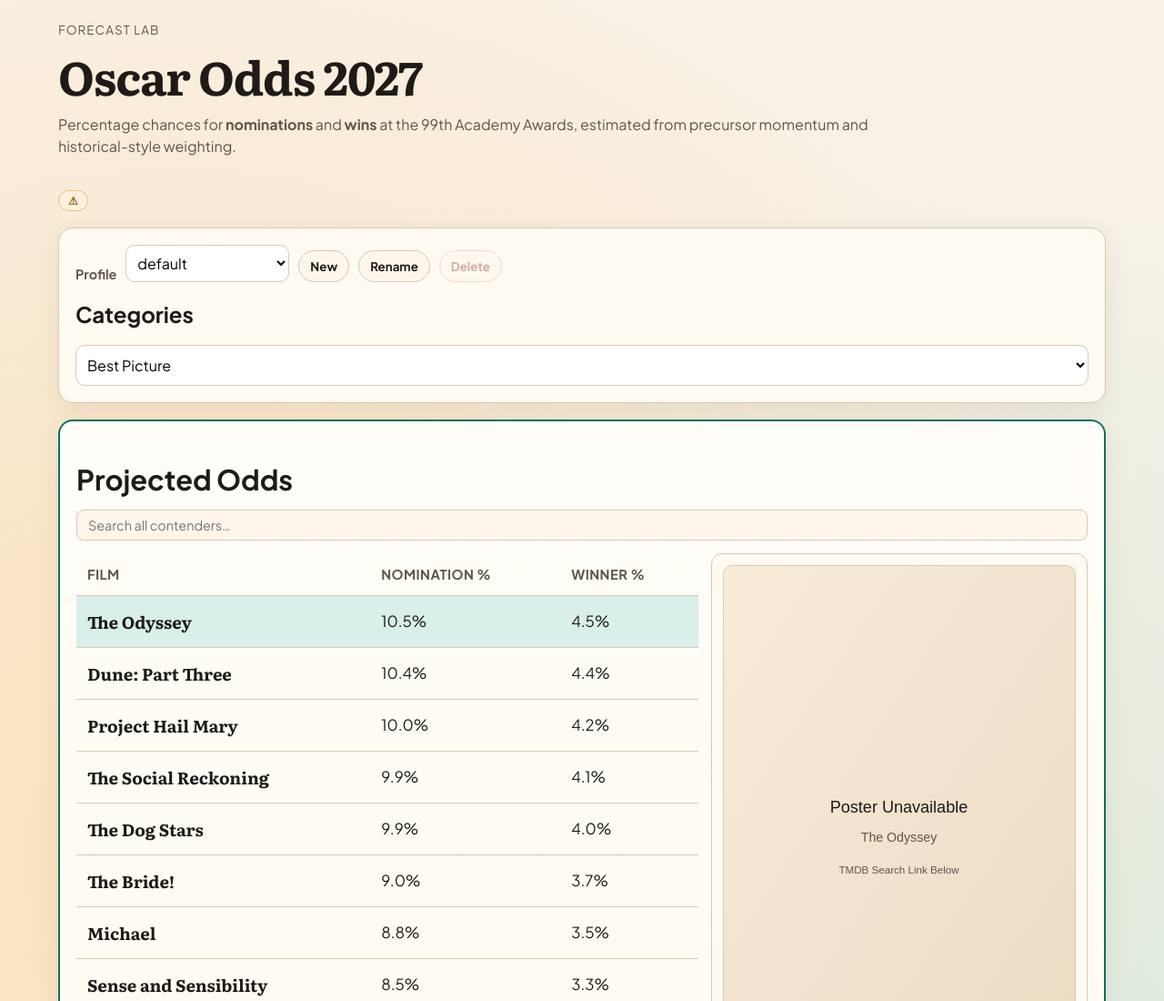
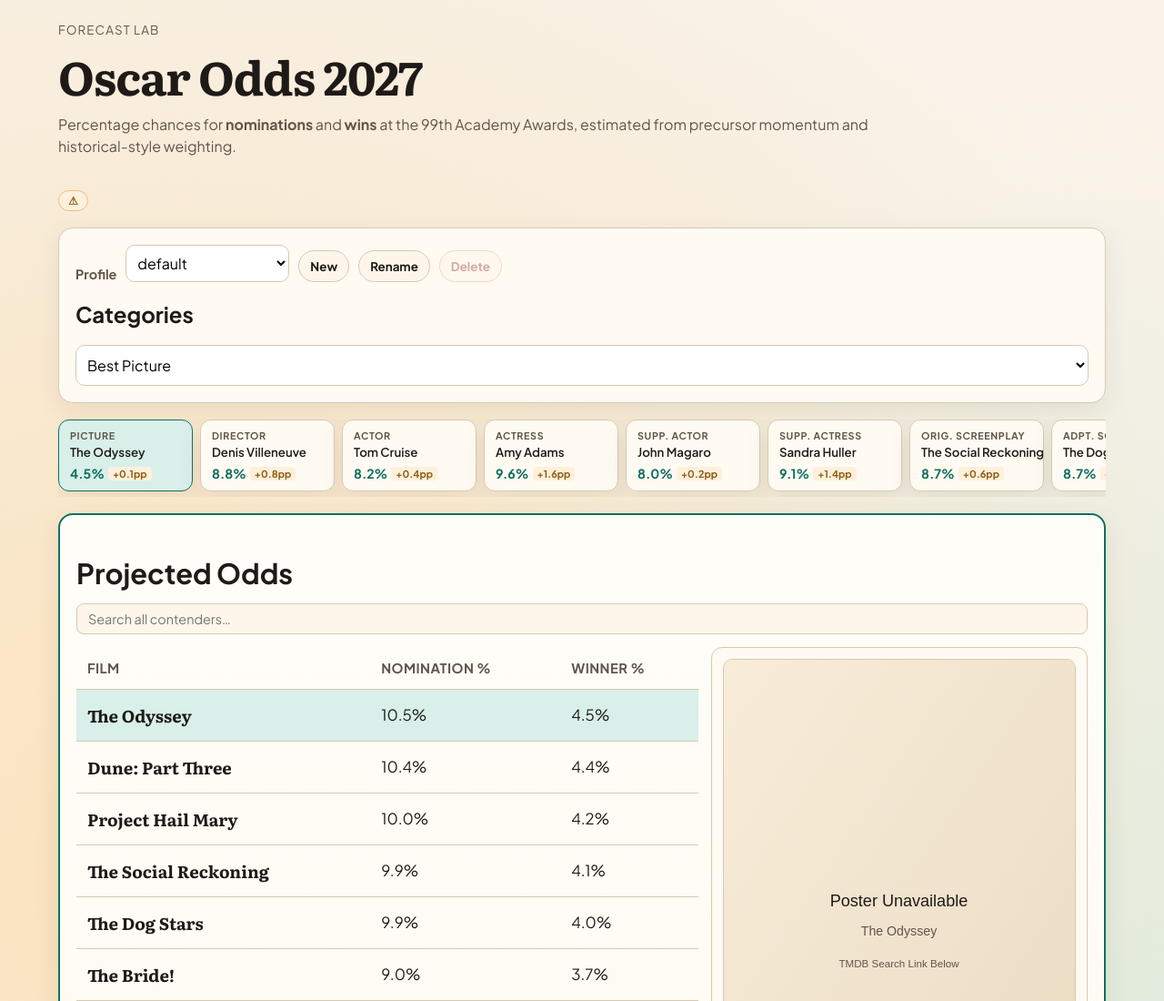
Before and after one commit to ramankahlon/oscar-odds, a website with bundled scripts: page index.html in a window 1280 px wide. Shown: the top 1100 px of the page at 91% size. Built offline with nearby package versions, Linux system fonts and the light colour scheme; files whose address does not match are found by name.

Commit message:
Implement category summary bar

```diff
--- a/app.js
+++ b/app.js
@@ -396,6 +396,33 @@ const overdueNarrativeBoost = {
   }
 };
 
+const CATEGORY_SHORT_NAMES = {
+  "picture": "Picture",
+  "director": "Director",
+  "actor": "Actor",
+  "actress": "Actress",
+  "supporting-actor": "Supp. Actor",
+  "supporting-actress": "Supp. Actress",
+  "original-screenplay": "Orig. Screenplay",
+  "adapted-screenplay": "Adpt. Screenplay",
+  "animated-feature": "Animated",
+  "international-feature": "Intl. Feature",
+  "documentary-feature": "Doc. Feature",
+  "documentary-short": "Doc. Short",
+  "live-action-short": "Live Action Short",
+  "animated-short": "Animated Short",
+  "original-score": "Score",
+  "original-song": "Song",
+  "sound": "Sound",
+  "production-design": "Prod. Design",
+  "cinematography": "Cinematography",
+  "makeup-hairstyling": "Makeup",
+  "costume-design": "Costume",
+  "film-editing": "Film Editing",
+  "visual-effects": "VFX",
+  "casting": "Casting"
+};
+
 const STORAGE_KEY = "oscarOddsForecastState.v11";
 const API_PROFILE_LIST_URL = "/api/profiles";
 const API_FORECAST_BASE_URL = "/api/forecast";
@@ -425,6 +452,7 @@ const trendHistory = {
 };
 
 const categoryTabs = document.querySelector("#categoryTabs");
+const categorySummaryBar = document.querySelector("#categorySummaryBar");
 const categoryTitle = document.querySelector("#categoryTitle");
 const candidateCards = document.querySelector("#candidateCards");
 const resultsBody = document.querySelector("#resultsBody");
@@ -1963,6 +1991,67 @@ function bindTrendControls() {
   });
 }
 
+function renderSummaryBar() {
+  if (!categorySummaryBar) return;
+  categorySummaryBar.innerHTML = "";
+
+  categories.forEach((category) => {
+    const projections = buildProjections(category);
+    const top = projections[0];
+    const second = projections[1];
+    if (!top) return;
+
+    const gap = second ? top.winner - second.winner : null;
+    const shortName = CATEGORY_SHORT_NAMES[category.id] || category.name;
+    const isActive = category.id === state.categoryId;
+    const displayName = top.rawTitle;
+
+    let gapClass = "gap-moderate";
+    if (gap !== null) {
+      if (gap < 5) gapClass = "gap-tight";
+      else if (gap >= 15) gapClass = "gap-clear";
+    }
+
+    const card = document.createElement("button");
+    card.type = "button";
+    card.className = `summary-card${isActive ? " active" : ""}`;
+    card.setAttribute(
+      "aria-label",
+      `${category.name}: ${displayName}, ${top.winner.toFixed(1)}% winner odds${gap !== null ? `, +${gap.toFixed(1)}pp lead` : ""}`
+    );
+    card.setAttribute("aria-pressed", isActive ? "true" : "false");
+
+    card.innerHTML = `
+      <span class="summary-card-category">${shortName}</span>
+      <span class="summary-card-title">${displayName}</span>
+      <span class="summary-card-footer">
+        <span class="summary-card-odds">${top.winner.toFixed(1)}%</span>
+        ${gap !== null ? `<span class="summary-card-gap ${gapClass}">+${gap.toFixed(1)}pp</span>` : ""}
+      </span>
+    `;
+
+    card.addEventListener("click", () => {
+      if (searchQuery) {
+        searchQuery = "";
+        if (contenderSearch) contenderSearch.value = "";
+        if (contenderSearchClear) contenderSearchClear.hidden = true;
+      }
+      state.categoryId = category.id;
+      saveState();
+      render();
+    });
+
+    categorySummaryBar.appendChild(card);
+  });
+
+  // Scroll the active card into view within the bar
+  const activeCard = categorySummaryBar.querySelector(".summary-card.active");
+  if (activeCard) {
+    const bar = categorySummaryBar;
+    bar.scrollLeft = activeCard.offsetLeft - bar.clientWidth / 2 + activeCard.offsetWidth / 2;
+  }
+}
+
 function render() {
   setPanelsBusy(isBootstrapping);
   const activeCategory = getActiveCategory();
@@ -1970,6 +2059,7 @@ function render() {
   const capturedTrend = captureTrendSnapshot(activeCategory, projections);
   if (trendWindowSelect) trendWindowSelect.value = String(state.trendWindow);
   renderTabs();
+  renderSummaryBar();
   renderCandidates(activeCategory, projections);
   renderResults(activeCategory, projections);
   if (capturedTrend) saveState();
--- a/index.html
+++ b/index.html
@@ -37,6 +37,10 @@
           <h2>Categories</h2>
           <div class="category-list" id="categoryTabs" aria-label="Oscar categories"></div>
         </div>
+      </section>
+
+      <section class="summary-bar-section" aria-label="Category summary">
+        <div id="categorySummaryBar" class="summary-bar"></div>
       </section>
 
       <section class="workspace">
--- a/styles.css
+++ b/styles.css
@@ -143,6 +143,118 @@ label {
   padding: 10px 8px;
   font: inherit;
   background: #fff;
+}
+
+.summary-bar-section {
+  overflow: hidden;
+}
+
+.summary-bar {
+  display: flex;
+  gap: 8px;
+  overflow-x: auto;
+  padding-bottom: 6px;
+  scrollbar-width: thin;
+  scrollbar-color: var(--line) transparent;
+}
+
+.summary-bar::-webkit-scrollbar {
+  height: 4px;
+}
+
+.summary-bar::-webkit-scrollbar-track {
+  background: transparent;
+}
+
+.summary-bar::-webkit-scrollbar-thumb {
+  background: var(--line);
+  border-radius: 2px;
+}
+
+.summary-card {
+  flex-shrink: 0;
+  display: flex;
+  flex-direction: column;
+  gap: 4px;
+  padding: 10px 12px;
+  width: 148px;
+  background: var(--surface);
+  border: 1.5px solid var(--line);
+  border-radius: 12px;
+  cursor: pointer;
+  text-align: left;
+  font-family: inherit;
+  box-shadow: var(--shadow);
+  transition: border-color 0.12s;
+}
+
+.summary-card:hover {
+  border-color: var(--accent);
+}
+
+.summary-card.active {
+  border-color: var(--accent);
+  background: var(--accent-soft);
+}
+
+.summary-card-category {
+  display: block;
+  font-size: 0.67rem;
+  font-weight: 700;
+  text-transform: uppercase;
+  letter-spacing: 0.06em;
+  color: var(--muted);
+  white-space: nowrap;
+  overflow: hidden;
+  text-overflow: ellipsis;
+}
+
+.summary-card-title {
+  display: block;
+  font-size: 0.83rem;
+  font-weight: 600;
+  color: var(--ink);
+  white-space: nowrap;
+  overflow: hidden;
+  text-overflow: ellipsis;
+  line-height: 1.2;
+}
+
+.summary-card-footer {
+  display: flex;
+  align-items: center;
+  justify-content: space-between;
+  gap: 4px;
+  margin-top: 2px;
+}
+
+.summary-card-odds {
+  font-size: 0.88rem;
+  font-weight: 700;
+  color: var(--accent);
+}
+
+.summary-card-gap {
+  font-size: 0.68rem;
+  font-weight: 700;
+  padding: 1px 5px;
+  border-radius: 4px;
+  white-space: nowrap;
+}
+
+.summary-card-gap.gap-tight {
+  background: #fdf0dc;
+  color: var(--warn);
+}
+
+.summary-card-gap.gap-moderate {
+  background: var(--surface-2);
+  color: var(--muted);
+}
+
+.summary-card-gap.gap-clear {
+  background: var(--accent-soft);
+  color: var(--accent);
 }
 
 .workspace {
```
